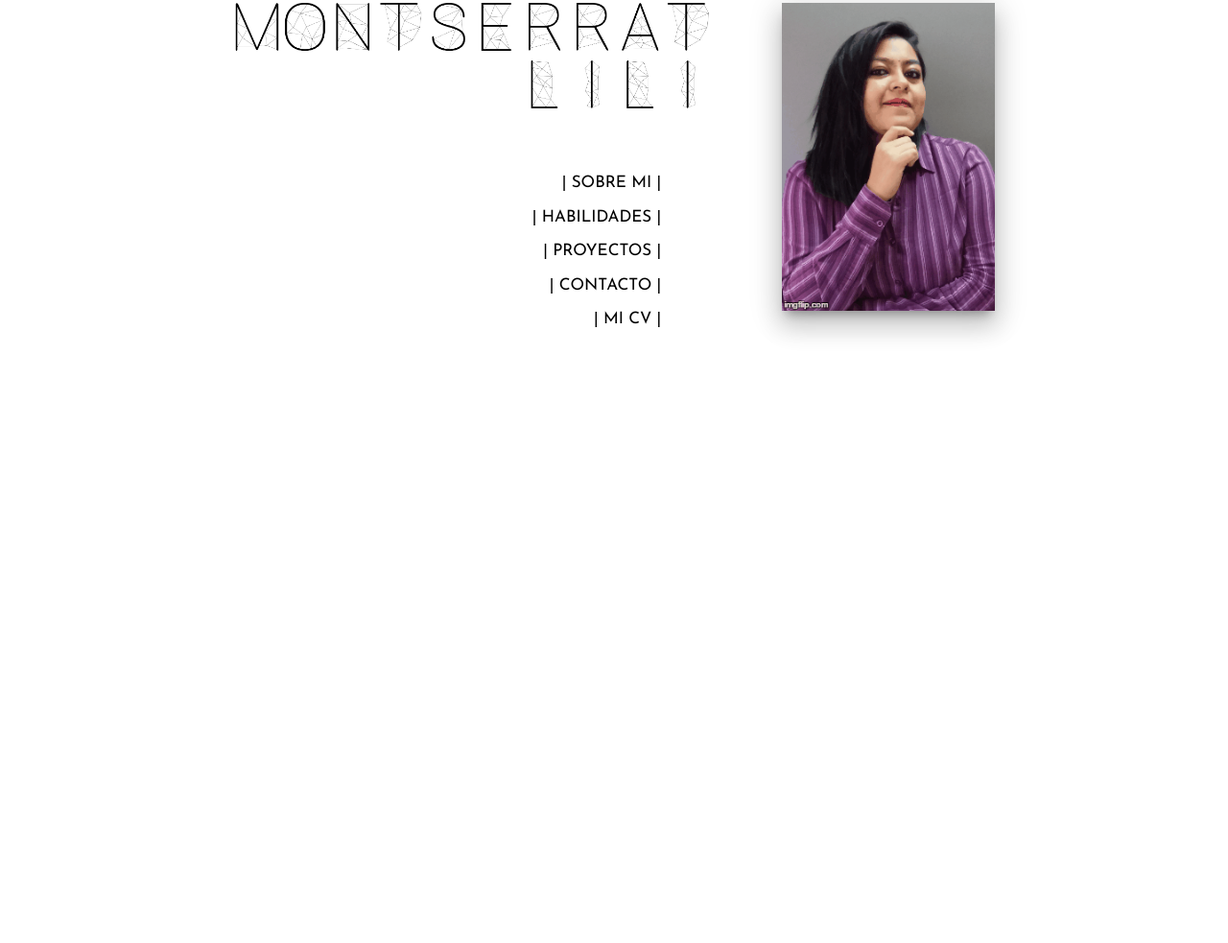
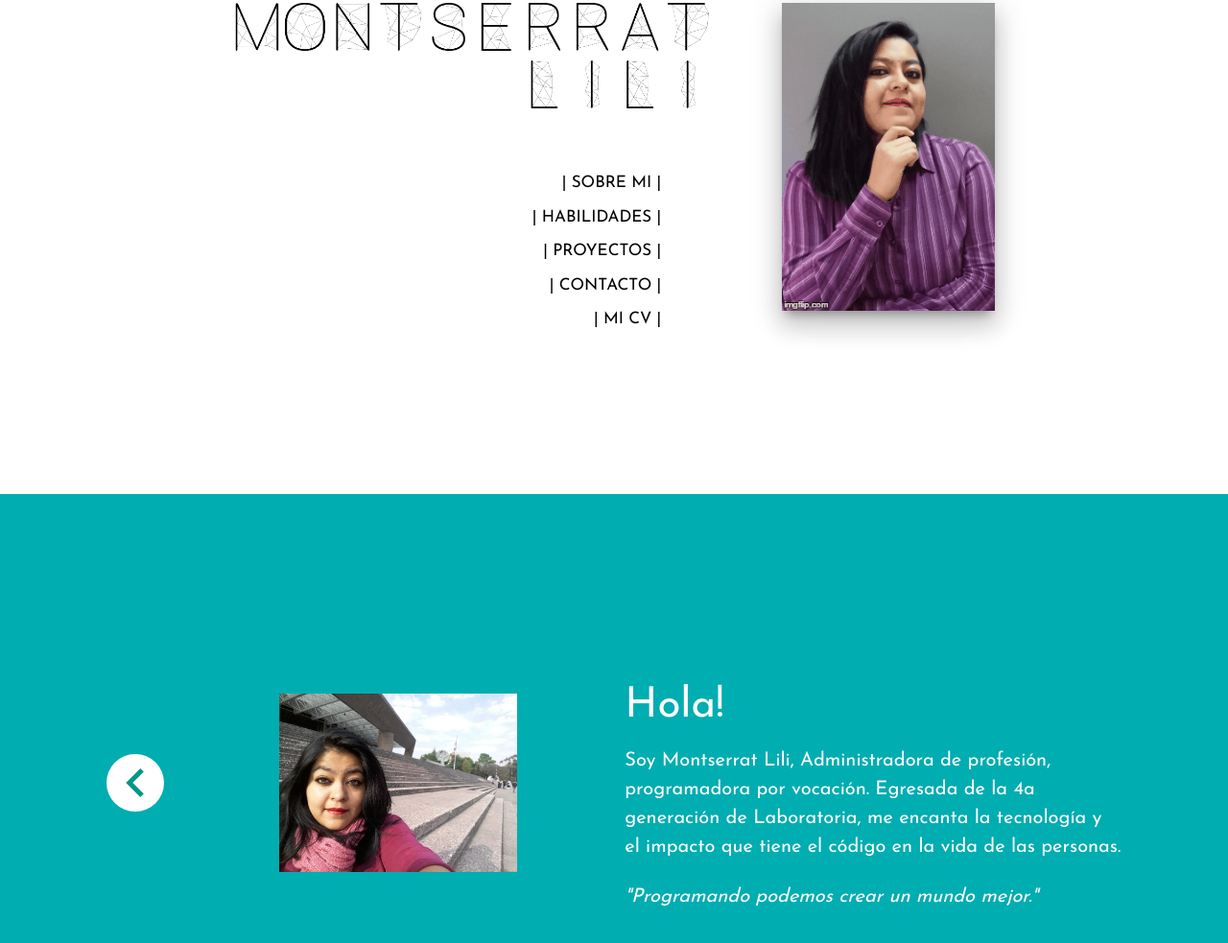
Before and after one commit to MontserratLili/MontserratLili.git.io, a plain HTML site: page index.html in a window 1280 px wide. Shown: the part 147-1130 px from the top of the page at 96% size. Before the commit the page ends 800 px from the top, so only its background shows below. Drawn offline with nearby package versions, Linux system fonts and the light colour scheme.

Commit message:
revisando error de fondo

```diff
--- a/index.html
+++ b/index.html
@@ -55,7 +55,7 @@
     </section>
 
     <!--SEGUNDA SECCIÓN *** SOBRE MÍ-->
-    <section id="sobreMi" class="seccion row hablosobremi panel white-text">
+    <section id="sobreMi" class="seccion row hablosobremi white-text">
         <div class="col s1">
             <a class="teal-text " href="#home">
                 <i class="medium material-icons pulse white circle">keyboard_arrow_left</i>
```
